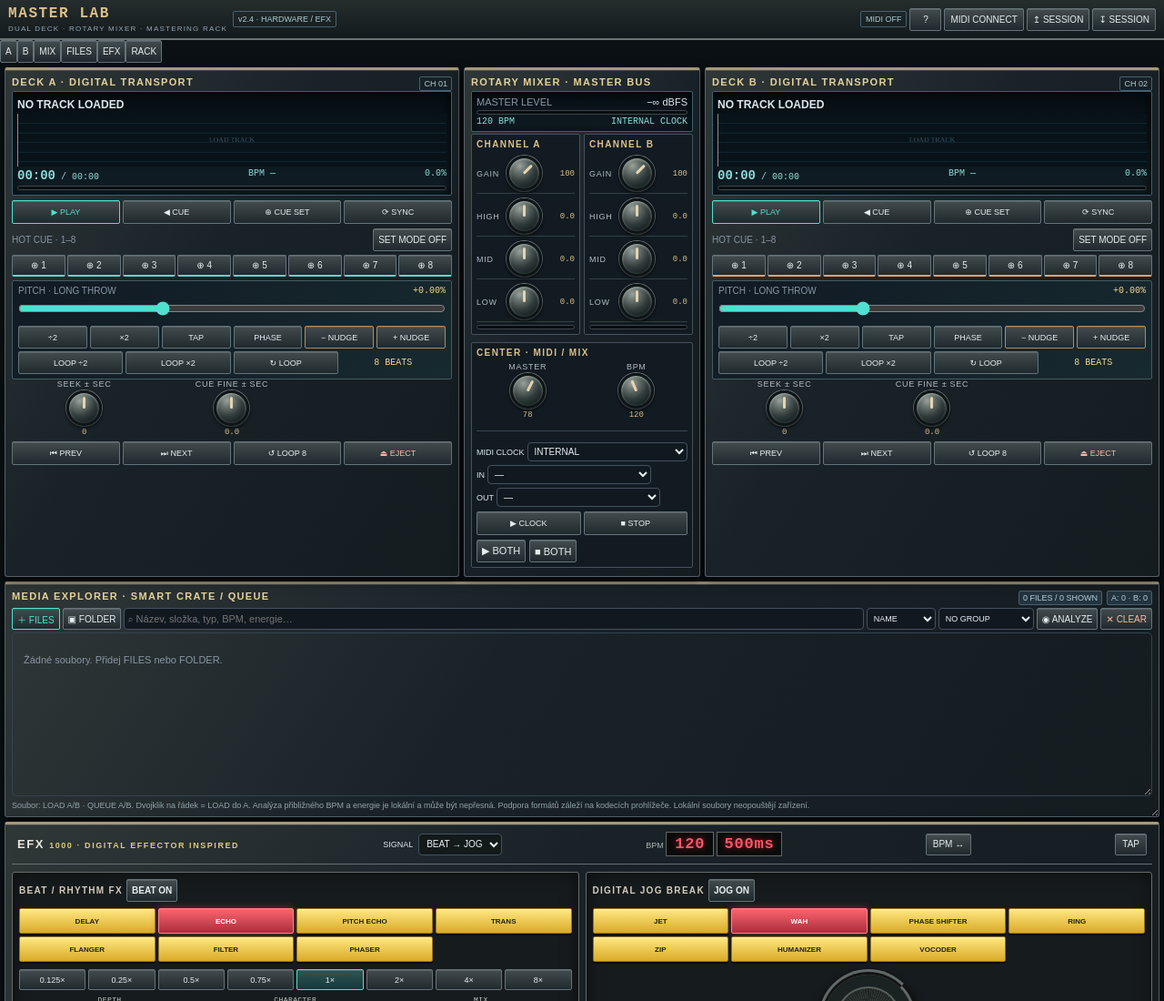
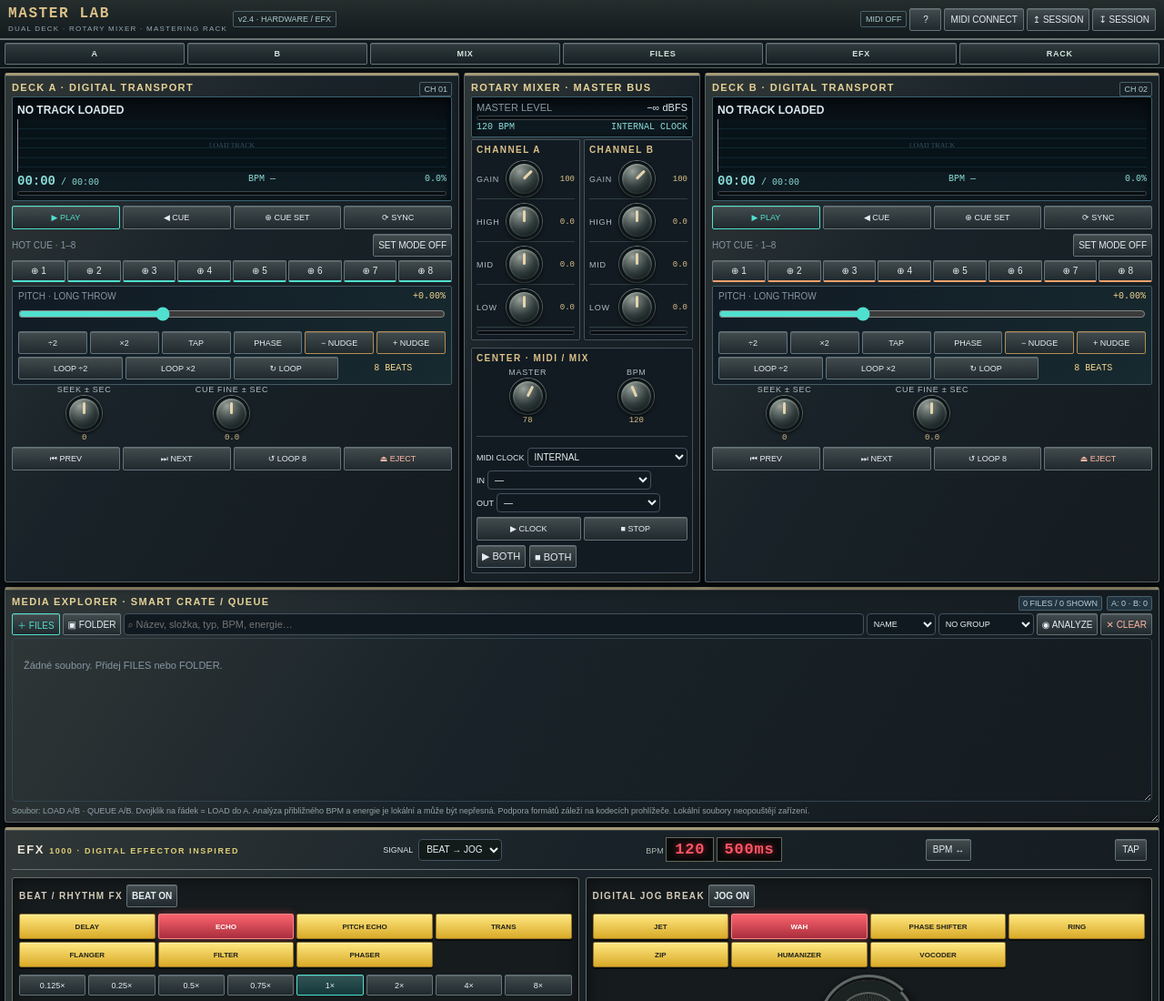
Before and after one commit to badlsyms/artefaktlab, a plain HTML site: page masterlab-android/app/src/main/assets/index.html in a window 1280 px wide. Shown: the top 1100 px of the page at 91% size. Drawn offline with Linux system fonts and the light colour scheme.

Commit message:
Add sticky hardware section selector

```diff
--- a/masterlab-android/app/src/main/assets/hardware24.css
+++ b/masterlab-android/app/src/main/assets/hardware24.css
@@ -28,3 +28,5 @@ button{border-radius:2px!important;padding:5px;min-height:25px;font-size:10px;ba
 @media(max-width:930px){.grid{grid-template-columns:1fr 1fr}.mixer{grid-column:1/-1;grid-row:2}.rackgrid{grid-template-columns:repeat(auto-fit,minmax(210px,1fr))}}
 @media(max-width:650px){.shell{padding:4px}.grid{grid-template-columns:1fr}.mixer{grid-row:auto;grid-column:auto}.panel{padding:6px}.rackgrid{grid-template-columns:repeat(2,minmax(0,1fr));gap:4px}.rack .unit{padding:4px}.rack .unit .ml-dial{width:32px;height:32px}.rack .unit .heading strong{font-size:9px}.rack .unit .heading .muted{font-size:7px}.rack .unit .knob label,.rack .unit .knob output{font-size:8px}.mixer .section{margin:2px 0!important}}
 @media(max-width:350px){.rackgrid{grid-template-columns:1fr}.tempo-actions{grid-template-columns:repeat(3,minmax(0,1fr))}}
+
+.ml-quicknav{position:sticky;top:38px;z-index:11;display:flex;gap:3px;overflow-x:auto;padding:3px 5px;background:#11191c;border-bottom:1px solid #53615f;scrollbar-width:thin}.ml-quicknav button{flex:1 0 auto;min-width:42px;min-height:24px;font:700 9px Arial,sans-serif;letter-spacing:.08em;padding:4px 6px;background:linear-gradient(#303b3c,#172126);color:#d2e5dc}section[id],#filelist,#rackgrid,.mixer{scroll-margin-top:80px}
```
